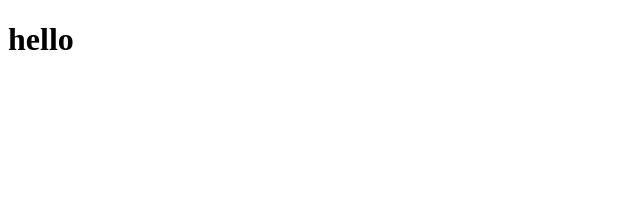
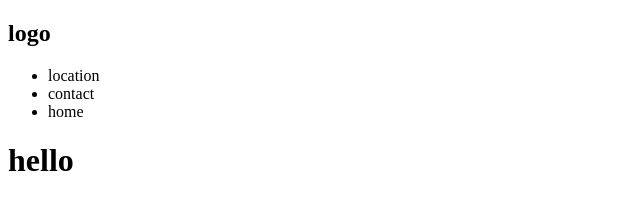
Before and after one commit to 3443ozan/my-website, a plain HTML site: page index.html in a window 1280 px wide. Shown: the whole page, without its empty margins (0-640 px from the left). Drawn offline with Linux system fonts and the light colour scheme.

Commit message:
added navigation

```diff
--- a/index.html
+++ b/index.html
@@ -7,6 +7,20 @@
     <title>Document</title>
 </head>
 <body>
+    <nav>
+        <div>
+            <div>
+                <h2>logo</h2>
+            </div>
+            <div>
+                <ul>
+                    <li>location</li>
+                    <li>contact</li>
+                    <li>home</li>
+                </ul>
+            </div>
+        </div>
+    </nav>
     <h1>hello</h1>
 </body>
 </html>
```
